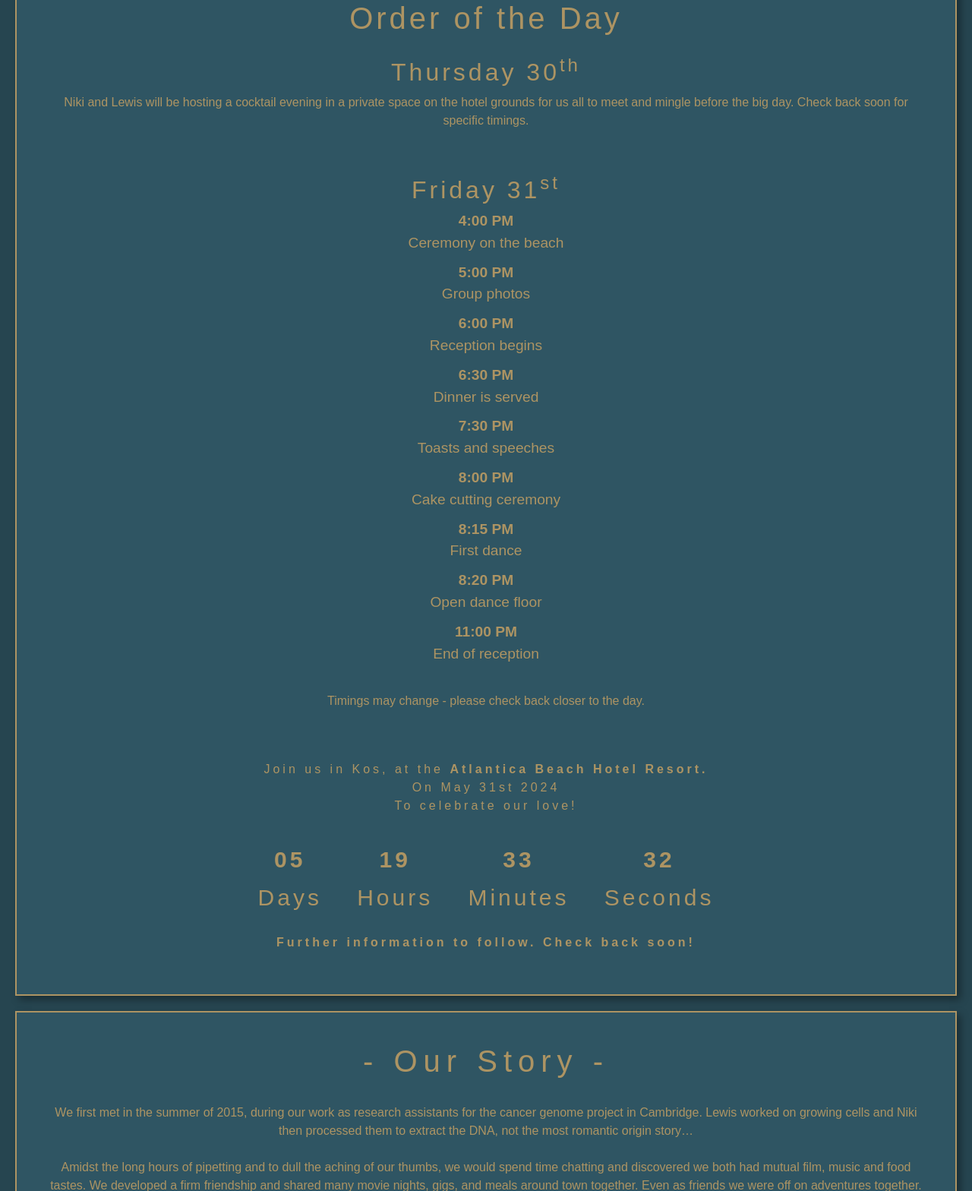
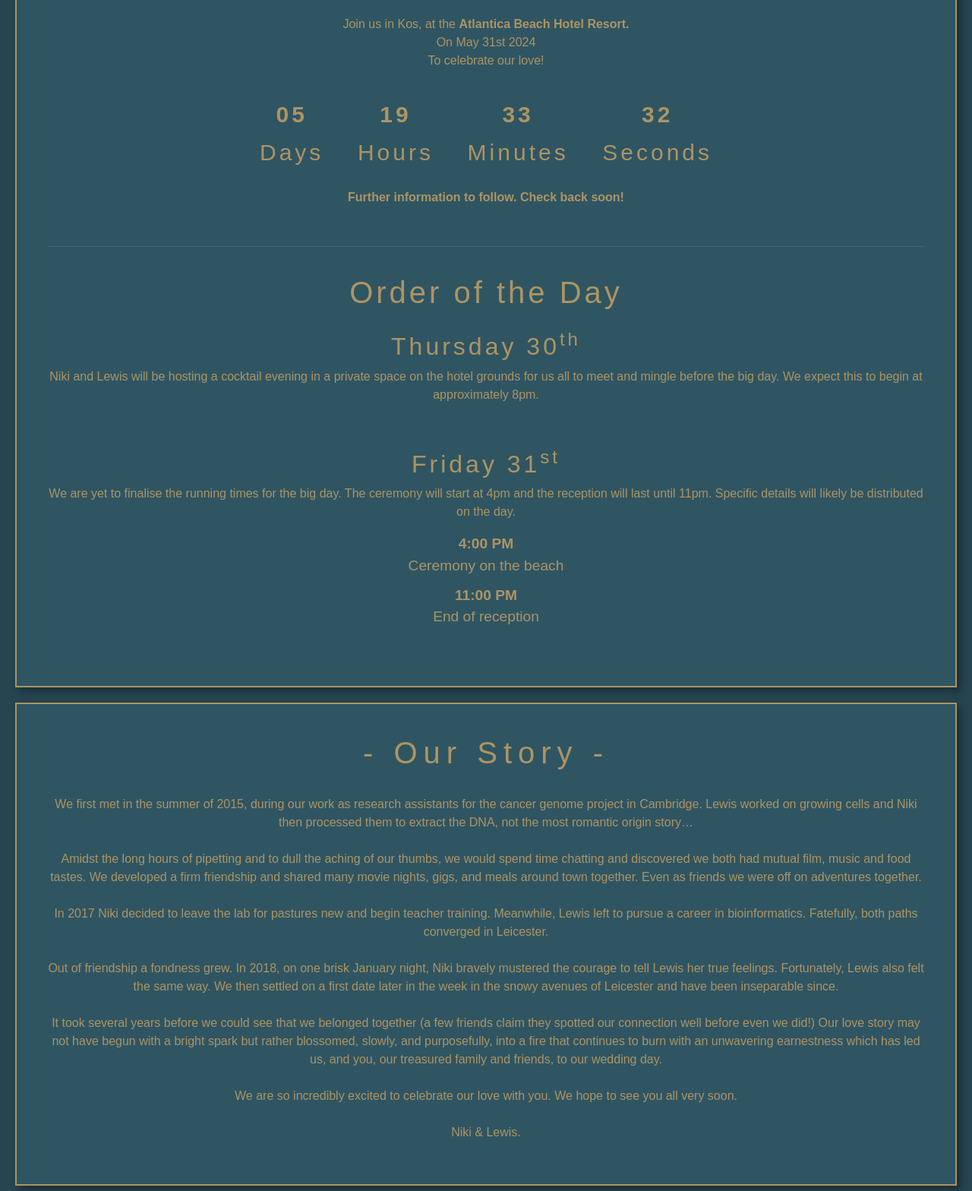
Before and after one commit to Lewis-Gallagher/wedding-website, a Flask app: page / in a window 1280 px wide. Shown: the part 1513-3081 px from the top of the page at 76% size. Run offline with Flask 2, Linux system fonts and the light colour scheme; some libraries are stand-ins or nearby versions; some web fonts are replaced.

Commit message:
:lipstick: Remove specific times from the Order of the Day

```diff
--- a/app/templates/index.html
+++ b/app/templates/index.html
@@ -10,29 +10,9 @@
 
     <div class="content">
         <img src="https://see.fontimg.com/api/renderfont4/x3JyK/eyJyIjoiZnMiLCJoIjozMjIsInciOjI0MDAsImZzIjoxMzQsImZnYyI6IiNDOUE0NjAiLCJiZ2MiOiIjMzUzRDRCIiwidCI6MX0/V2VsY29tZSB0byBvdXIgd2VkZGluZw/sellena-brush.png" alt="Cursive fonts" class="fancytext"></a>
-        <div>
-            <h1 style="padding-bottom: 20px;">Order of the Day</h1>
-            <h2>Thursday 30<sup>th</sup></h2>
-            <p style="letter-spacing: 0; padding-bottom: 20px;">Niki and Lewis will be hosting a cocktail evening in a private space on the hotel grounds for us all to meet and mingle before the big day. Check back soon for specific timings.</p>
-            <br>
-        </div>
-        <div>
-            <h2>Friday 31<sup>st</sup></h2>
-            <ul style="list-style-type: none; padding: 0; letter-spacing: 0; font-size: larger;">
-                <li><b>4:00 PM</b><br>Ceremony on the beach</li>
-                <li><b>5:00 PM</b><br>Group photos</li>
-                <li><b>6:00 PM</b><br>Reception begins</li>
-                <li><b>6:30 PM</b><br>Dinner is served</li>
-                <li><b>7:30 PM</b><br>Toasts and speeches</li>
-                <li><b>8:00 PM</b><br>Cake cutting ceremony</li>
-                <li><b>8:15 PM</b><br>First dance</li>
-                <li><b>8:20 PM</b><br>Open dance floor</li>
-                <li><b>11:00 PM</b><br>End of reception</li>
-            </ul>
-            <p style="letter-spacing: 0; padding-top: 20px;">Timings may change - please check back closer to the day.</p>
-        </div>
-        <div style="padding-top: 50px;">
-            <p style="text-align: center;">
+
+        <div style="padding: 20px;">
+            <p style="text-align: center; letter-spacing: 0em;">
                 Join us in Kos, at the <b>Atlantica Beach Hotel Resort.</b><br>
                 On May 31st 2024<br>
                 To celebrate our love!<br>
@@ -40,10 +20,26 @@
 
             {% include 'timer.html' %}
 
-            <p style="font-weight: bolder;">
+            <p style="font-weight: bolder; letter-spacing: 0em;">
                 Further information to follow. Check back soon!
             </p>
+        </div>
 
+        <hr>
+
+        <div>
+            <h1 style="padding-bottom: 20px; padding-top: 20px;">Order of the Day</h1>
+            <h2>Thursday 30<sup>th</sup></h2>
+            <p style="letter-spacing: 0; padding-bottom: 20px;">Niki and Lewis will be hosting a cocktail evening in a private space on the hotel grounds for us all to meet and mingle before the big day. We expect this to begin at approximately 8pm.</p>
+            <br>
+        </div>
+        <div style="padding-bottom: 20px;">
+            <h2>Friday 31<sup>st</sup></h2>
+            <p style="letter-spacing: 0;">We are yet to finalise the running times for the big day. The ceremony will start at 4pm and the reception will last until 11pm. Specific details will likely be distributed on the day.</p>
+            <ul style="list-style-type: none; padding: 0; letter-spacing: 0; font-size: larger;">
+                <li><b>4:00 PM</b><br>Ceremony on the beach</li>
+                <li><b>11:00 PM</b><br>End of reception</li>
+            </ul>
         </div>
     </div>
 </section>
```
Also changed, not shown: app/templates/event_info.html (+3 -10 lines).
